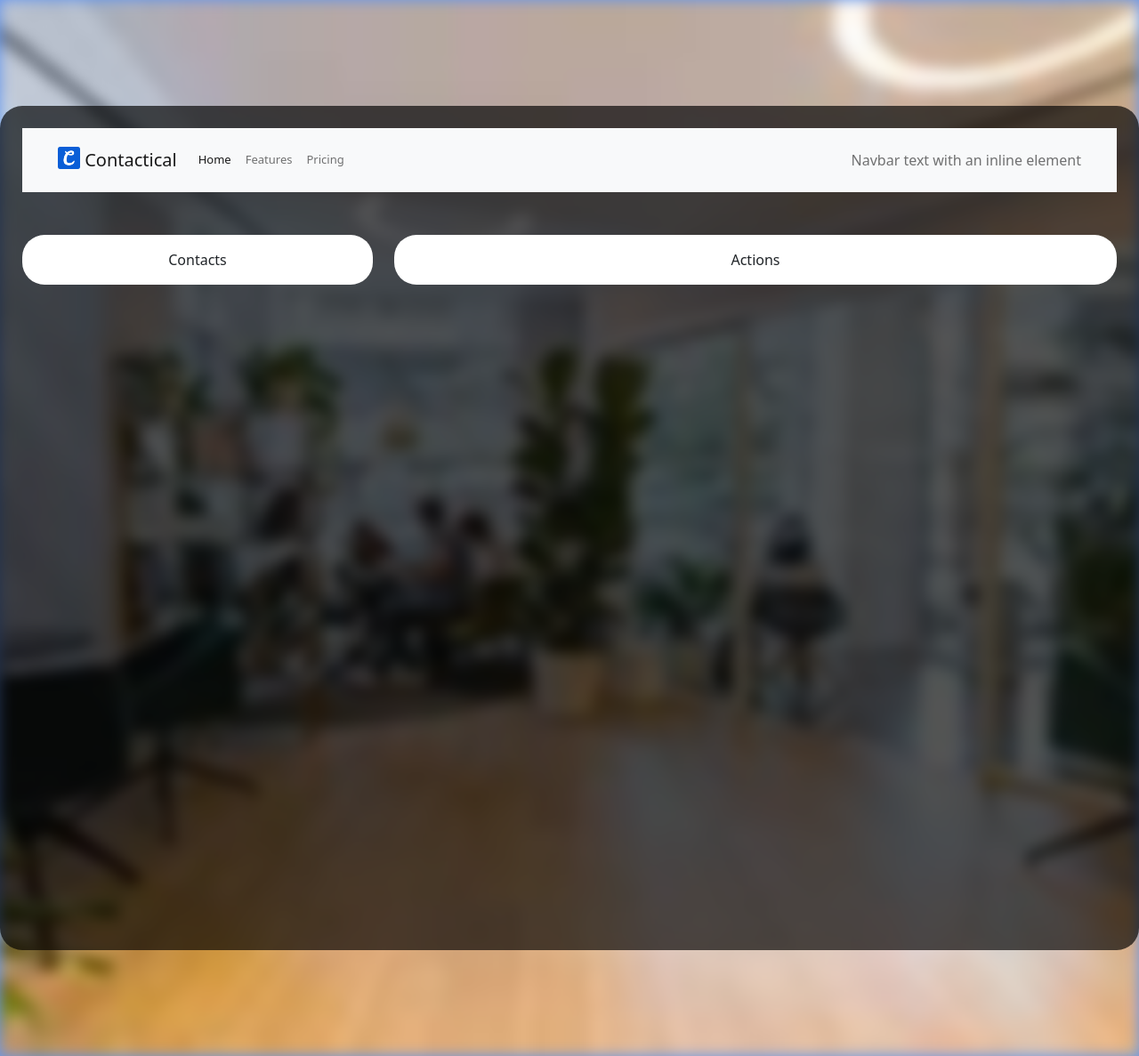
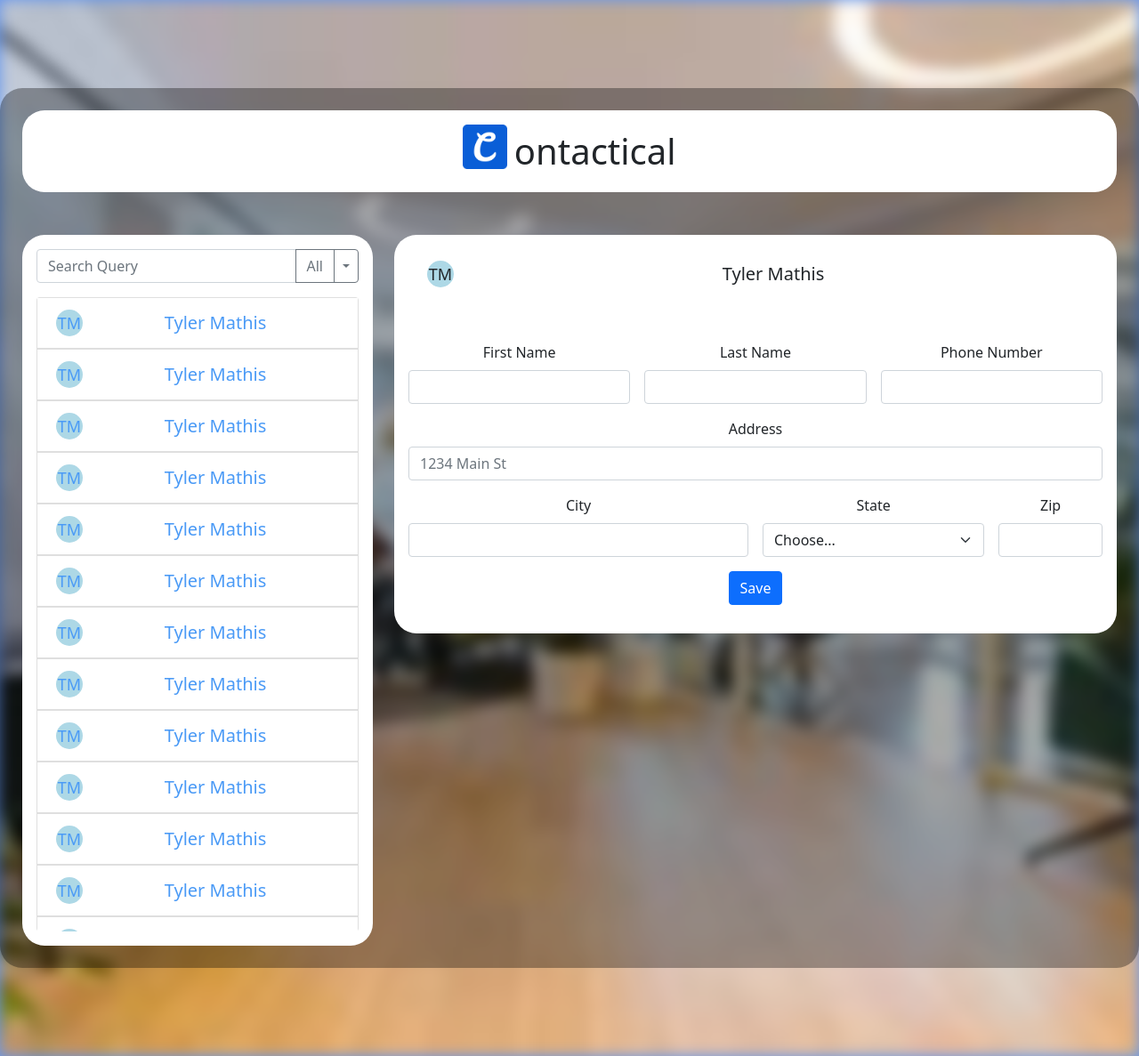
Before and after one commit to TylerMathis/COP4331G1P1, a PHP site: page /landing_page.html in a window 1280 px wide. Shown: the whole page at 89% size. Run offline with PHP 8.4, Linux system fonts and the light colour scheme.

Commit message:
Skeleton Done

```diff
--- a/css/styles.css
+++ b/css/styles.css
@@ -1,11 +1,33 @@
 body {
   background-color: cadetblue;
+}
+
+.contacts {
+  max-height: 60vh;
+}
+
+.contact-link {
+  color: inherit;
+}
+
+.contact-card:hover {
+  background-color: #0000aa22;
 }
 
 .beveledBox {
   background-color: white;
   border-radius: 25px;
   padding: 25px;
+}
+
+.profile-icon {
+  width: 30px;
+  height: 30px;
+  max-height: 30px;
+  min-width: 30px;
+  border-radius: 15px;
+  background-color: lightblue;
+  margin: 5px;
 }
 
 .loginHeader {
@@ -31,8 +53,7 @@ body {
 
 .container.backgroundContainer {
   max-width: 1500px;
-  height: 80%;
-  background-color: #000000AA;
+  background-color: #00000055;
   border-radius: 25px;
   padding: 25px;
 }
--- a/landing_page.html
+++ b/landing_page.html
@@ -16,42 +16,357 @@
 <body class="d-flex align-items-center text-center" style="background-color: cornflowerblue; height: 100%;">
 <div id="background" class="backgroundBlurImg" style="filter: blur(8px);"></div>
 
-<div class="container backgroundContainer overflow-auto">
+<div class="container backgroundContainer">
+
+	<!--Nav Bar-->
 	<div class="row gy-5">
-	  <div class="col-12">
-		<nav class="p-3 navbar navbar-expand-lg navbar-light bg-light">
-			<div class="container-fluid">
-				<div class="navbar-brand">
-				<img src="/favicon.ico" alt="Contactical Logo" width="25" height="25" class="d-inline-block align-top">
-				Contactical
+		<div class="col-12">
+			<div class="p-3 beveledBox" style="font-size: 40px;">
+				<img src="/android-chrome-512x512.png" alt="Contactical Logo" width="50" height="50" class="d-inline-block align-top" style="margin-right: -3px;">
+				ontactical
+			</div>
+		</div>
+
+	  <!--Contacts-->
+	  <div class="col-4 overflow-hidden">
+		<div class="p-3 beveledBox">
+			  <div class="input-group mb-3">
+				<input type="text" class="form-control" placeholder="Search Query">
+				<button type="button" class="btn btn-outline-secondary">All</button>
+				<button type="button" class="btn btn-outline-secondary dropdown-toggle dropdown-toggle-split" data-bs-toggle="dropdown" aria-expanded="false">
+				  <span class="visually-hidden">Toggle Dropdown</span>
+				</button>
+				<ul class="dropdown-menu dropdown-menu-end">
+				  <li><a class="dropdown-item" href="#">Name</a></li>
+				  <li><a class="dropdown-item" href="#">Phone Number</a></li>
+				  <li><a class="dropdown-item" href="#">Address</a></li>
+				</ul>
+			</div>
+			<ul class="list-group contacts overflow-auto">
+				<!--Contact Group-->
+				<a class="contact-link" href="#">
+					<div class="list-group-item d-flex contact-card" style="min-height: 50px">
+						<div class="profile-icon d-flex justify-content-center align-self-center">
+							<div class="align-self-center" style="width: 100%;">
+								<h3 style="text-align: center; font-weight: 300; font-size: 18px; margin-bottom: 0">TM</h3>
+							</div>
+						</div>
+						<div class="d-flex align-items-center justify-content-center w-100" style="padding: 5px;">
+							<h5 style="text-align: center; margin: 0; width: 100%;">Tyler Mathis</h5>
+						</div>
+					</div>
+				</a>
+
+				<a class="contact-link" href="#">
+					<div class="list-group-item d-flex contact-card" style="min-height: 50px">
+						<div class="profile-icon d-flex justify-content-center align-self-center">
+							<div class="align-self-center" style="width: 100%;">
+								<h3 style="text-align: center; font-weight: 300; font-size: 18px; margin-bottom: 0">TM</h3>
+							</div>
+						</div>
+						<div class="d-flex align-items-center justify-content-center w-100" style="padding: 5px;">
+							<h5 style="text-align: center; margin: 0; width: 100%;">Tyler Mathis</h5>
+						</div>
+					</div>
+				</a>
+				<a class="contact-link" href="#">
+					<div class="list-group-item d-flex contact-card" style="min-height: 50px">
+						<div class="profile-icon d-flex justify-content-center align-self-center">
+							<div class="align-self-center" style="width: 100%;">
+								<h3 style="text-align: center; font-weight: 300; font-size: 18px; margin-bottom: 0">TM</h3>
+							</div>
+						</div>
+						<div class="d-flex align-items-center justify-content-center w-100" style="padding: 5px;">
+							<h5 style="text-align: center; margin: 0; width: 100%;">Tyler Mathis</h5>
+						</div>
+					</div>
+				</a>
+				<a class="contact-link" href="#">
+					<div class="list-group-item d-flex contact-card" style="min-height: 50px">
+						<div class="profile-icon d-flex justify-content-center align-self-center">
+							<div class="align-self-center" style="width: 100%;">
+								<h3 style="text-align: center; font-weight: 300; font-size: 18px; margin-bottom: 0">TM</h3>
+							</div>
+						</div>
+						<div class="d-flex align-items-center justify-content-center w-100" style="padding: 5px;">
+							<h5 style="text-align: center; margin: 0; width: 100%;">Tyler Mathis</h5>
+						</div>
+					</div>
+				</a>
+				<a class="contact-link" href="#">
+					<div class="list-group-item d-flex contact-card" style="min-height: 50px">
+						<div class="profile-icon d-flex justify-content-center align-self-center">
+							<div class="align-self-center" style="width: 100%;">
+								<h3 style="text-align: center; font-weight: 300; font-size: 18px; margin-bottom: 0">TM</h3>
+							</div>
+						</div>
+						<div class="d-flex align-items-center justify-content-center w-100" style="padding: 5px;">
+							<h5 style="text-align: center; margin: 0; width: 100%;">Tyler Mathis</h5>
+						</div>
+					</div>
+				</a>
+				<a class="contact-link" href="#">
+					<div class="list-group-item d-flex contact-card" style="min-height: 50px">
+						<div class="profile-icon d-flex justify-content-center align-self-center">
+							<div class="align-self-center" style="width: 100%;">
+								<h3 style="text-align: center; font-weight: 300; font-size: 18px; margin-bottom: 0">TM</h3>
+							</div>
+						</div>
+						<div class="d-flex align-items-center justify-content-center w-100" style="padding: 5px;">
+							<h5 style="text-align: center; margin: 0; width: 100%;">Tyler Mathis</h5>
+						</div>
+					</div>
+				</a>
+				<a class="contact-link" href="#">
+					<div class="list-group-item d-flex contact-card" style="min-height: 50px">
+						<div class="profile-icon d-flex justify-content-center align-self-center">
+							<div class="align-self-center" style="width: 100%;">
+								<h3 style="text-align: center; font-weight: 300; font-size: 18px; margin-bottom: 0">TM</h3>
+							</div>
+						</div>
+						<div class="d-flex align-items-center justify-content-center w-100" style="padding: 5px;">
+							<h5 style="text-align: center; margin: 0; width: 100%;">Tyler Mathis</h5>
+						</div>
+					</div>
+				</a>
+				<a class="contact-link" href="#">
+					<div class="list-group-item d-flex contact-card" style="min-height: 50px">
+						<div class="profile-icon d-flex justify-content-center align-self-center">
+							<div class="align-self-center" style="width: 100%;">
+								<h3 style="text-align: center; font-weight: 300; font-size: 18px; margin-bottom: 0">TM</h3>
+							</div>
+						</div>
+						<div class="d-flex align-items-center justify-content-center w-100" style="padding: 5px;">
+							<h5 style="text-align: center; margin: 0; width: 100%;">Tyler Mathis</h5>
+						</div>
+					</div>
+				</a>
+				<a class="contact-link" href="#">
+					<div class="list-group-item d-flex contact-card" style="min-height: 50px">
+						<div class="profile-icon d-flex justify-content-center align-self-center">
+							<div class="align-self-center" style="width: 100%;">
+								<h3 style="text-align: center; font-weight: 300; font-size: 18px; margin-bottom: 0">TM</h3>
+							</div>
+						</div>
+						<div class="d-flex align-items-center justify-content-center w-100" style="padding: 5px;">
+							<h5 style="text-align: center; margin: 0; width: 100%;">Tyler Mathis</h5>
+						</div>
+					</div>
+				</a>
+				<a class="contact-link" href="#">
+					<div class="list-group-item d-flex contact-card" style="min-height: 50px">
+						<div class="profile-icon d-flex justify-content-center align-self-center">
+							<div class="align-self-center" style="width: 100%;">
+								<h3 style="text-align: center; font-weight: 300; font-size: 18px; margin-bottom: 0">TM</h3>
+							</div>
+						</div>
+						<div class="d-flex align-items-center justify-content-center w-100" style="padding: 5px;">
+							<h5 style="text-align: center; margin: 0; width: 100%;">Tyler Mathis</h5>
+						</div>
+					</div>
+				</a>
+				<a class="contact-link" href="#">
+					<div class="list-group-item d-flex contact-card" style="min-height: 50px">
+						<div class="profile-icon d-flex justify-content-center align-self-center">
+							<div class="align-self-center" style="width: 100%;">
+								<h3 style="text-align: center; font-weight: 300; font-size: 18px; margin-bottom: 0">TM</h3>
+							</div>
+						</div>
+						<div class="d-flex align-items-center justify-content-center w-100" style="padding: 5px;">
+							<h5 style="text-align: center; margin: 0; width: 100%;">Tyler Mathis</h5>
+						</div>
+					</div>
+				</a>
+				<a class="contact-link" href="#">
+					<div class="list-group-item d-flex contact-card" style="min-height: 50px">
+						<div class="profile-icon d-flex justify-content-center align-self-center">
+							<div class="align-self-center" style="width: 100%;">
+								<h3 style="text-align: center; font-weight: 300; font-size: 18px; margin-bottom: 0">TM</h3>
+							</div>
+						</div>
+						<div class="d-flex align-items-center justify-content-center w-100" style="padding: 5px;">
+							<h5 style="text-align: center; margin: 0; width: 100%;">Tyler Mathis</h5>
+						</div>
+					</div>
+				</a>
+				<a class="contact-link" href="#">
+					<div class="list-group-item d-flex contact-card" style="min-height: 50px">
+						<div class="profile-icon d-flex justify-content-center align-self-center">
+							<div class="align-self-center" style="width: 100%;">
+								<h3 style="text-align: center; font-weight: 300; font-size: 18px; margin-bottom: 0">TM</h3>
+							</div>
+						</div>
+						<div class="d-flex align-items-center justify-content-center w-100" style="padding: 5px;">
+							<h5 style="text-align: center; margin: 0; width: 100%;">Tyler Mathis</h5>
+						</div>
+					</div>
+				</a>
+				<a class="contact-link" href="#">
+					<div class="list-group-item d-flex contact-card" style="min-height: 50px">
+						<div class="profile-icon d-flex justify-content-center align-self-center">
+							<div class="align-self-center" style="width: 100%;">
+								<h3 style="text-align: center; font-weight: 300; font-size: 18px; margin-bottom: 0">TM</h3>
+							</div>
+						</div>
+						<div class="d-flex align-items-center justify-content-center w-100" style="padding: 5px;">
+							<h5 style="text-align: center; margin: 0; width: 100%;">Tyler Mathis</h5>
+						</div>
+					</div>
+				</a>
+				<a class="contact-link" href="#">
+					<div class="list-group-item d-flex contact-card" style="min-height: 50px">
+						<div class="profile-icon d-flex justify-content-center align-self-center">
+							<div class="align-self-center" style="width: 100%;">
+								<h3 style="text-align: center; font-weight: 300; font-size: 18px; margin-bottom: 0">TM</h3>
+							</div>
+						</div>
+						<div class="d-flex align-items-center justify-content-center w-100" style="padding: 5px;">
+							<h5 style="text-align: center; margin: 0; width: 100%;">Tyler Mathis</h5>
+						</div>
+					</div>
+				</a>
+				<a class="contact-link" href="#">
+					<div class="list-group-item d-flex contact-card" style="min-height: 50px">
+						<div class="profile-icon d-flex justify-content-center align-self-center">
+							<div class="align-self-center" style="width: 100%;">
+								<h3 style="text-align: center; font-weight: 300; font-size: 18px; margin-bottom: 0">TM</h3>
+							</div>
+						</div>
+						<div class="d-flex align-items-center justify-content-center w-100" style="padding: 5px;">
+							<h5 style="text-align: center; margin: 0; width: 100%;">Tyler Mathis</h5>
+						</div>
+					</div>
+				</a>
+				<a class="contact-link" href="#">
+					<div class="list-group-item d-flex contact-card" style="min-height: 50px">
+						<div class="profile-icon d-flex justify-content-center align-self-center">
+							<div class="align-self-center" style="width: 100%;">
+								<h3 style="text-align: center; font-weight: 300; font-size: 18px; margin-bottom: 0">TM</h3>
+							</div>
+						</div>
+						<div class="d-flex align-items-center justify-content-center w-100" style="padding: 5px;">
+							<h5 style="text-align: center; margin: 0; width: 100%;">Tyler Mathis</h5>
+						</div>
+					</div>
+				</a>
+				<a class="contact-link" href="#">
+					<div class="list-group-item d-flex contact-card" style="min-height: 50px">
+						<div class="profile-icon d-flex justify-content-center align-self-center">
+							<div class="align-self-center" style="width: 100%;">
+								<h3 style="text-align: center; font-weight: 300; font-size: 18px; margin-bottom: 0">TM</h3>
+							</div>
+						</div>
+						<div class="d-flex align-items-center justify-content-center w-100" style="padding: 5px;">
+							<h5 style="text-align: center; margin: 0; width: 100%;">Tyler Mathis</h5>
+						</div>
+					</div>
+				</a>
+				<a class="contact-link" href="#">
+					<div class="list-group-item d-flex contact-card" style="min-height: 50px">
+						<div class="profile-icon d-flex justify-content-center align-self-center">
+							<div class="align-self-center" style="width: 100%;">
+								<h3 style="text-align: center; font-weight: 300; font-size: 18px; margin-bottom: 0">TM</h3>
+							</div>
+						</div>
+						<div class="d-flex align-items-center justify-content-center w-100" style="padding: 5px;">
+							<h5 style="text-align: center; margin: 0; width: 100%;">Tyler Mathis</h5>
+						</div>
+					</div>
+				</a>
+				<a class="contact-link" href="#">
+					<div class="list-group-item d-flex contact-card" style="min-height: 50px">
+						<div class="profile-icon d-flex justify-content-center align-self-center">
+							<div class="align-self-center" style="width: 100%;">
+								<h3 style="text-align: center; font-weight: 300; font-size: 18px; margin-bottom: 0">TM</h3>
+							</div>
+						</div>
+						<div class="d-flex align-items-center justify-content-center w-100" style="padding: 5px;">
+							<h5 style="text-align: center; margin: 0; width: 100%;">Tyler Mathis</h5>
+						</div>
+					</div>
+				</a>
+				<a class="contact-link" href="#">
+					<div class="list-group-item d-flex contact-card" style="min-height: 50px">
+						<div class="profile-icon d-flex justify-content-center align-self-center">
+							<div class="align-self-center" style="width: 100%;">
+								<h3 style="text-align: center; font-weight: 300; font-size: 18px; margin-bottom: 0">TM</h3>
+							</div>
+						</div>
+						<div class="d-flex align-items-center justify-content-center w-100" style="padding: 5px;">
+							<h5 style="text-align: center; margin: 0; width: 100%;">Tyler Mathis</h5>
+						</div>
+					</div>
+				</a>
+				<a class="contact-link" href="#">
+					<div class="list-group-item d-flex contact-card" style="min-height: 50px">
+						<div class="profile-icon d-flex justify-content-center align-self-center">
+							<div class="align-self-center" style="width: 100%;">
+								<h3 style="text-align: center; font-weight: 300; font-size: 18px; margin-bottom: 0">TM</h3>
+							</div>
+						</div>
+						<div class="d-flex align-items-center justify-content-center w-100" style="padding: 5px;">
+							<h5 style="text-align: center; margin: 0; width: 100%;">Tyler Mathis</h5>
+						</div>
+					</div>
+				</a>
+			</ul>
+		</div>
+	  </div>
+
+	  <!--Actions-->
+	  <div class="col-8">
+		<div class="p-3 beveledBox">
+			<!--Name header-->
+			<div class="list-group-item d-flex mb-5" style="min-height: 50px; border: none;">
+				<div class="profile-icon d-flex justify-content-center align-self-center">
+					<div class="align-self-center" style="width: 100%;">
+						<h3 style="text-align: center; font-weight: 300; font-size: 18px; margin-bottom: 0">TM</h3>
+					</div>
 				</div>
-				<button class="navbar-toggler" type="button" data-bs-toggle="collapse" data-bs-target="#navbarText" aria-controls="navbarText" aria-expanded="false" aria-label="Toggle navigation">
-				  <span class="navbar-toggler-icon"></span>
-				</button>
-				<div class="collapse navbar-collapse" id="navbarText">
-				  <ul class="navbar-nav me-auto mb-2 mb-lg-0">
-					<li class="nav-item">
-					  <a class="nav-link active" aria-current="page" href="#">Home</a>
-					</li>
-					<li class="nav-item">
-					  <a class="nav-link" href="#">Features</a>
-					</li>
-					<li class="nav-item">
-					  <a class="nav-link" href="#">Pricing</a>
-					</li>
-				  </ul>
-				  <span class="navbar-text">
-					Navbar text with an inline element
-				  </span>
+				<div class="d-flex align-items-center justify-content-center w-100" style="padding: 5px;">
+					<h5 style="text-align: center; margin: 0; width: 100%;">Tyler Mathis</h5>
 				</div>
 			</div>
-		</nav>
-	  </div>
-	  <div class="col-4">
-		<div class="p-3 beveledBox">Contacts</div>
-	  </div>
-	  <div class="col-8">
-		<div class="p-3 beveledBox">Actions</div>
+			<!--Info-->
+			<div class="info">
+				<form class="row g-3">
+					<div class="col-md-4">
+						<label for="first-name" class="form-label">First Name</label>
+						<input type="name" class="form-control" id="first-name">
+					</div>
+					<div class="col-md-4">
+						<label for="last-name" class="form-label">Last Name</label>
+						<input type="name" class="form-control" id="last-name">
+					</div>
+					<div class="col-md-4">
+						<label for="phone-number" class="form-label">Phone Number</label>
+						<input type="phone-number" class="form-control" id="phone-number">
+					</div>
+					<div class="col-12">
+						<label for="inputAddress" class="form-label">Address</label>
+						<input type="text" class="form-control" id="inputAddress" placeholder="1234 Main St">
+					</div>
+					<div class="col-md-6">
+						<label for="inputCity" class="form-label">City</label>
+						<input type="text" class="form-control" id="inputCity">
+					</div>
+					<div class="col-md-4">
+						<label for="inputState" class="form-label">State</label>
+						<select id="inputState" class="form-select">
+							<option selected>Choose...</option>
+							<option>...</option>
+						</select>
+					</div>
+					<div class="col-md-2">
+						<label for="inputZip" class="form-label">Zip</label>
+						<input type="text" class="form-control" id="inputZip">
+					</div>
+					<div class="col-12">
+					<button type="submit" class="btn btn-primary">Save</button>
+					</div>
+				</form>
+			</div>
+		</div>
 	  </div>
 	</div>
 </div>
```
